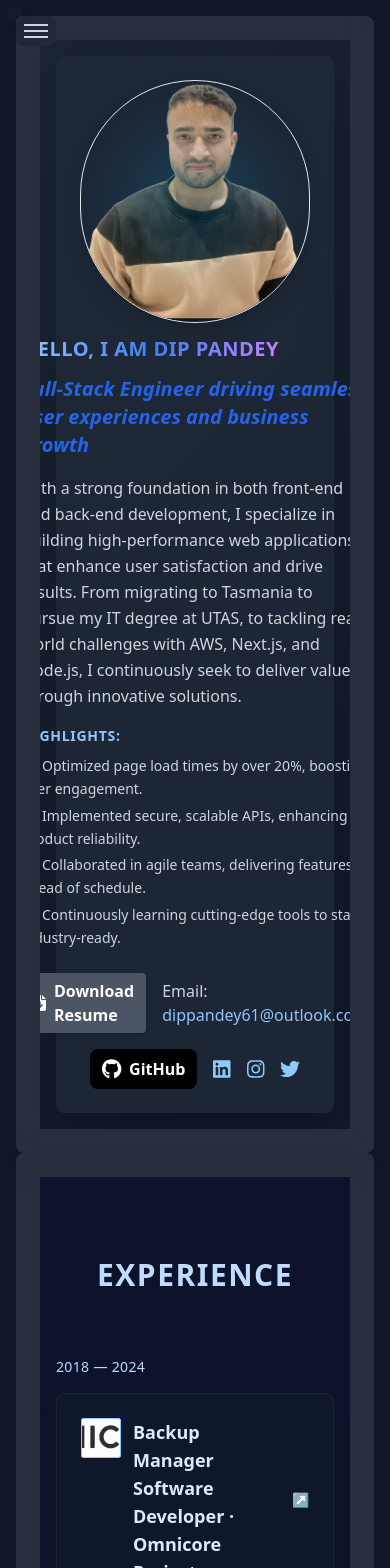
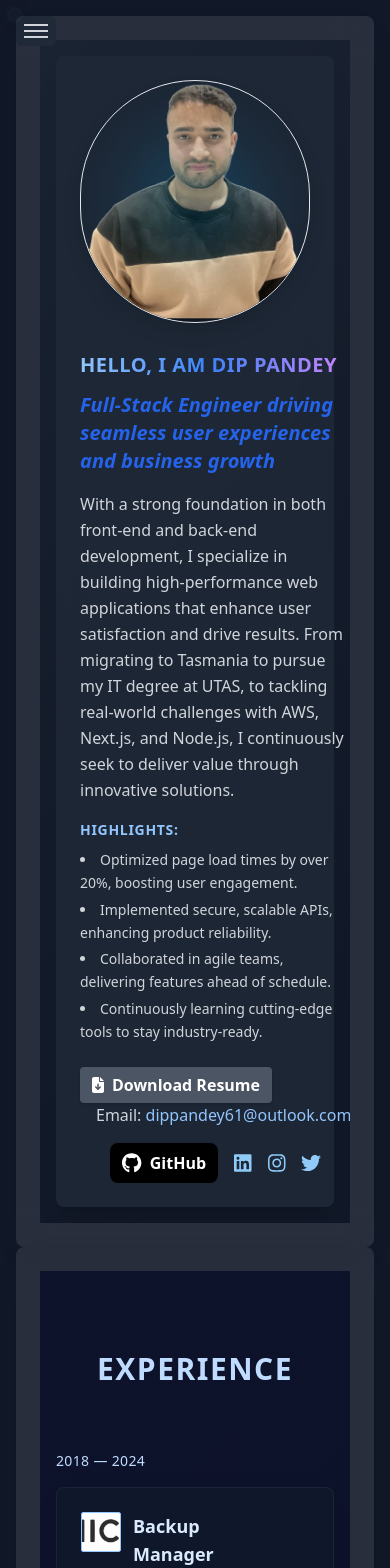
Before and after one commit to DipPandey/Dip-Portfolio-website, a Next.js app: page / in a window 390 px wide. Shown: the top 1568 px of the page. Built offline with nearby package versions, Linux system fonts and the light colour scheme.

Commit message:
commit the new overflow text update: fix

```diff
--- a/components/Home.js
+++ b/components/Home.js
@@ -8,40 +8,51 @@ const Home = () => {
     const ref = useVisibility();
 
     return (
-        <section id="home" ref={ref} className="animated relative overflow-hidden">
+        <section
+            id="home"
+            ref={ref}
+            className="animated relative overflow-hidden" // Ensures no horizontal overflow
+        >
             {/* Animated gradient background */}
             <div className="absolute inset-0 -z-10 bg-gradient-to-br from-[#0f172a] via-[#111827] to-[#1f2937] animate-gradient-flow"></div>
 
-            <div className="container mx-auto px-2 py-6 lg:py-10">
-                <div className="
+            <div className="container mx-auto px-4 py-6 lg:py-10 overflow-x-hidden">
+                {/* Increased px to 4 for consistency and ensure enough padding */}
+                <div
+                    className="
                     bg-gray-800 bg-opacity-90 backdrop-filter backdrop-blur-lg
                     rounded-lg p-6 lg:p-8 shadow-xl flex flex-col lg:flex-row items-center
-                    transform transition-transform hover:shadow-blue-500/30 hover:scale-[1.01]
-                ">
+                    transform transition-transform hover:shadow-blue-500/30 hover:scale-[1.005]
+                    w-full max-w-screen-lg mx-auto
+                "
+                >
                     <div className="lg:w-1/4 mb-3 lg:mb-0 lg:mr-6 flex-shrink-0">
                         <div className="relative w-full h-auto">
                             <img
                                 src="/images/newdip.png"
                                 alt="Dip Pandey"
                                 className="animated-image rounded-full w-full border border-transparent-400 shadow-lg
-                                transition-transform duration-300 hover:scale-105 hover:shadow-blue-500/40"
+                                transition-transform duration-300 hover:scale-105 hover:shadow-blue-500/40 object-cover"
                             />
-                            <div className="absolute inset-0 rounded-full pointer-events-none" style={{
-                                background: 'radial-gradient(circle at center, rgba(0,183,255,0.2) 0%, transparent 60%)',
-                                filter: 'blur(20px)'
-                            }}></div>
+                            <div
+                                className="absolute inset-0 rounded-full pointer-events-none"
+                                style={{
+                                    background: 'radial-gradient(circle at center, rgba(0,183,255,0.2) 0%, transparent 60%)',
+                                    filter: 'blur(20px)',
+                                }}
+                            ></div>
                         </div>
                     </div>
-                    <div className="lg:w-3/4">
-                        <h2 className="text-xl lg:text-3xl font-extrabold mb-3 uppercase tracking-wide">
+                    <div className="lg:w-3/4 mt-4 lg:mt-0 max-w-screen-sm mx-auto lg:mx-0">
+                        <h2 className="text-xl lg:text-3xl font-extrabold mb-3 uppercase tracking-wide break-words">
                             <span className="bg-clip-text text-transparent bg-gradient-to-r from-blue-300 via-blue-500 to-purple-400">
                                 Hello, I am <span className="font-extrabold">Dip Pandey</span>
                             </span>
                         </h2>
-                        <h3 className="text-xl lg:text-2xl text-blue-600 mb-4 font-semibold italic">
+                        <h3 className="text-xl lg:text-2xl text-blue-600 mb-4 font-semibold italic break-words">
                             Full-Stack Engineer driving seamless user experiences and business growth
                         </h3>
-                        <p className="mt-2 text-base leading-relaxed text-gray-300">
+                        <p className="mt-2 text-base leading-relaxed text-gray-300 break-words">
                             With a strong foundation in both front-end and back-end development, I specialize in building
                             high-performance web applications that enhance user satisfaction and drive results. From
                             migrating to Tasmania to pursue my IT degree at UTAS, to tackling real-world challenges with
@@ -49,7 +60,7 @@ const Home = () => {
                         </p>
 
                         {/* Highlights / Achievements */}
-                        <div className="mt-4 text-gray-200 text-sm leading-relaxed">
+                        <div className="mt-4 text-gray-200 text-sm leading-relaxed break-words">
                             <h4 className="font-bold text-blue-300 uppercase tracking-wider mb-2">Highlights:</h4>
                             <ul className="list-disc list-inside space-y-1 text-gray-300">
                                 <li>Optimized page load times by over 20%, boosting user engagement.</li>
@@ -60,24 +71,24 @@ const Home = () => {
                         </div>
 
                         <div className="mt-6 flex flex-col items-center lg:items-start space-y-4 lg:space-y-0 lg:space-x-4">
-                            <div className="flex items-center space-x-4">
+                            <div className="flex items-center space-x-4 w-full flex-wrap">
                                 <a
                                     href="/Dip SE resume.pdf"
                                     target="_blank"
                                     rel="noopener noreferrer"
                                     className="
                                         bg-gray-600 text-white px-3 py-1.5 rounded shadow hover:bg-blue-300 transition
-                                        duration-200 flex items-center font-semibold hover:shadow-blue-500/50
+                                        duration-200 flex items-center font-semibold hover:shadow-blue-500/50 whitespace-nowrap
                                     "
                                 >
                                     <FontAwesomeIcon icon={faFileDownload} className="mr-2" />
                                     Download Resume
                                 </a>
-                                <p className="text-gray-300">
-                                    Email: <a href="mailto:dippandey61@outlook.com" className="text-blue-300 hover:underline">dippandey61@outlook.com</a>
+                                <p className="text-gray-300 whitespace-nowrap">
+                                    Email: <a href="mailto:dippandey61@outlook.com" className="text-blue-300 hover:underline break-words">dippandey61@outlook.com</a>
                                 </p>
                             </div>
-                            <div className="flex space-x-4 items-center">
+                            <div className="flex space-x-4 items-center flex-wrap">
                                 <a
                                     href="https://github.com/DipPandey"
                                     target="_blank"
```
